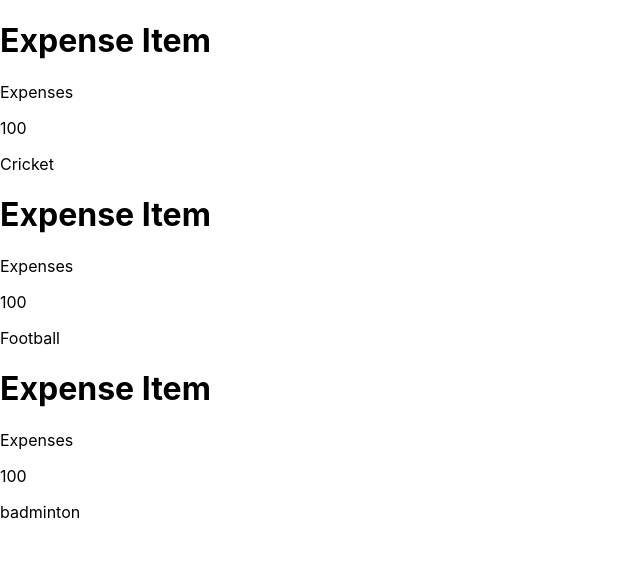
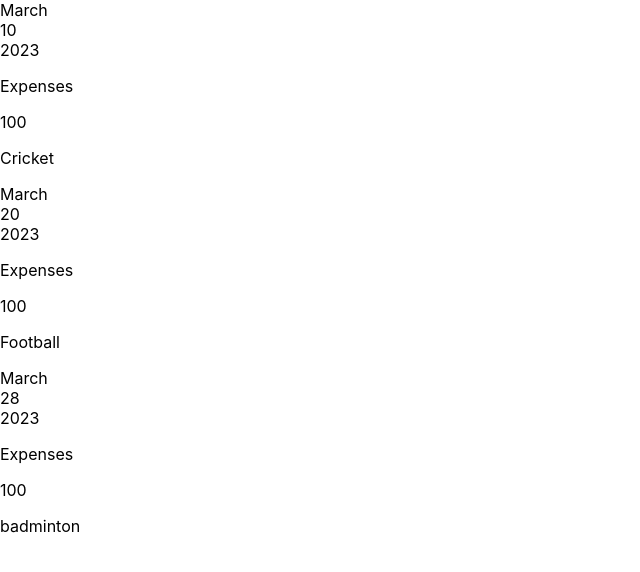
Before and after one commit to Vikassinghrathor/Sharpener_ReactJs_projects, a React (Create React App) app: page / in a window 1280 px wide. Shown: the top 572 px of the page, without its empty margins (0-640 px from the left). Built offline with nearby package versions, Linux system fonts and the light colour scheme.

Commit message:
Expense Details Component

```diff
--- a/src/App.js
+++ b/src/App.js
@@ -8,19 +8,22 @@
     id: 'e1',
     title: 'Expenses',
     amount: '100',
-    LocationOfExpenditure : 'Cricket'
+    LocationOfExpenditure : 'Cricket',
+    date: new Date(2023,2,10)
     },
     {
       id: 'e2',
       title: 'Expenses',
       amount: '100',
-      LocationOfExpenditure : 'Football'
+      LocationOfExpenditure : 'Football',
+      date: new Date(2023,2,20)
     },
     {
       id: 'e3',
       title: 'Expenses',
       amount: '100',
-      LocationOfExpenditure : 'badminton'
+      LocationOfExpenditure : 'badminton',
+      date: new Date(2023,2,28)
     }
 ]
   return (
@@ -32,6 +35,7 @@
           title={item.title}
           amount={item.amount}
           LocationOfExpenditure={item.LocationOfExpenditure}
+          date={item.date}
         />
       ))}
     </div>
--- a/src/Components/Expense.jsx
+++ b/src/Components/Expense.jsx
@@ -1,15 +1,23 @@
-function Expense(props){
-  console.log(props);
-  return(
-    <>
-    <h1>Expense Item</h1>
-      <div>
-        <p>{props.title}</p>
-        <p>{props.amount}</p>
-        <p>{props.LocationOfExpenditure}</p>
-      </div>
-    </>
-  )
+// Expense.js
+import ExpenseDetails from './ExpenseDetails';
+
+function Expense(props) {
+  const month = props.date.toLocaleString('en-US', { month: 'long' });
+  const day = props.date.toLocaleString('en-US', { day: '2-digit' });
+  const year = props.date.getFullYear();
+
+  return (
+    <div className='expense-item'>
+      <div>{month}</div>
+      <div>{day}</div>
+      <div>{year}</div>
+      <ExpenseDetails
+        title={props.title}
+        amount={props.amount}
+        LocationOfExpenditure={props.LocationOfExpenditure}
+      />
+    </div>
+  );
 }
 
 export default Expense;
--- /dev/null
+++ b/src/Components/ExpenseDetails.jsx
@@ -0,0 +1,12 @@
+// ExpenseDetails.js
+function ExpenseDetails(props) {
+  return (
+    <div className="expense-details">
+      <p>{props.title}</p>
+      <p>{props.amount}</p>
+      <p>{props.LocationOfExpenditure}</p>
+    </div>
+  );
+}
+
+export default ExpenseDetails;
```
